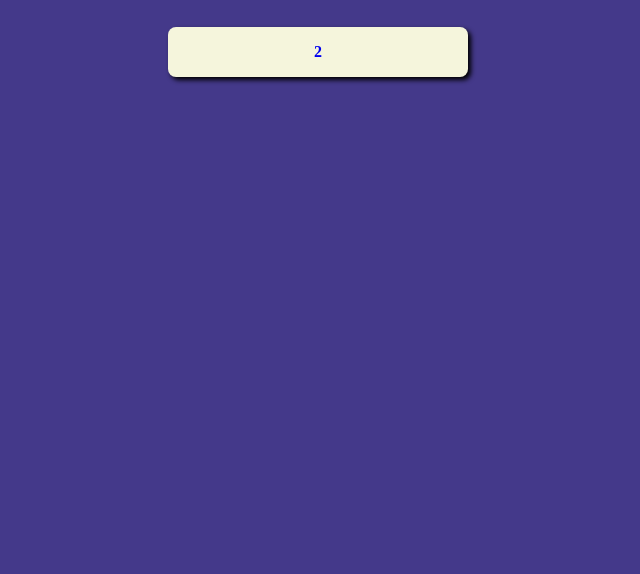
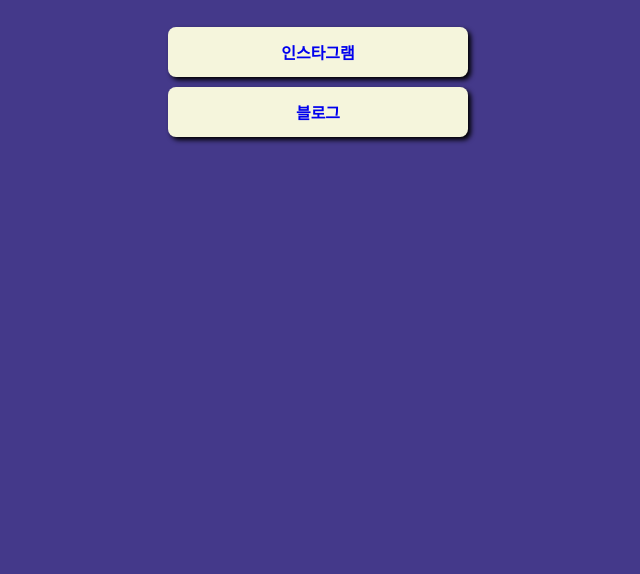
Before and after one commit to ImSeJung/mypage_, a plain HTML site: page index.html in a window 1280 px wide. Shown: the part 226-800 px from the top of the page, without its empty margins (322-962 px from the left). Drawn offline with Linux system fonts and the light colour scheme; a web font is replaced by a local one.

Commit message:
Update index.html

```diff
--- a/index.html
+++ b/index.html
@@ -76,8 +76,8 @@
     <div class="profile"></div>
     <h1 class="main">ㅇㅆㅈ</h1>
     <p class="sub">첫 코딩 페이지</p>
-    <a target="_blank" href="https://instagram.com/milkyeka>1</a>
-    <a target="_blank" href="https://blog.naver.com/milkyeka">2</a>
+    <a targer="_blank" href="https://www.instagram.com/milkyeka"> 인스타그램 </a>
+    <a target="_blank" href="https://blog.naver.com/milkyeka"> 블로그</a>
   </div>
 </body>
 </html>
```
